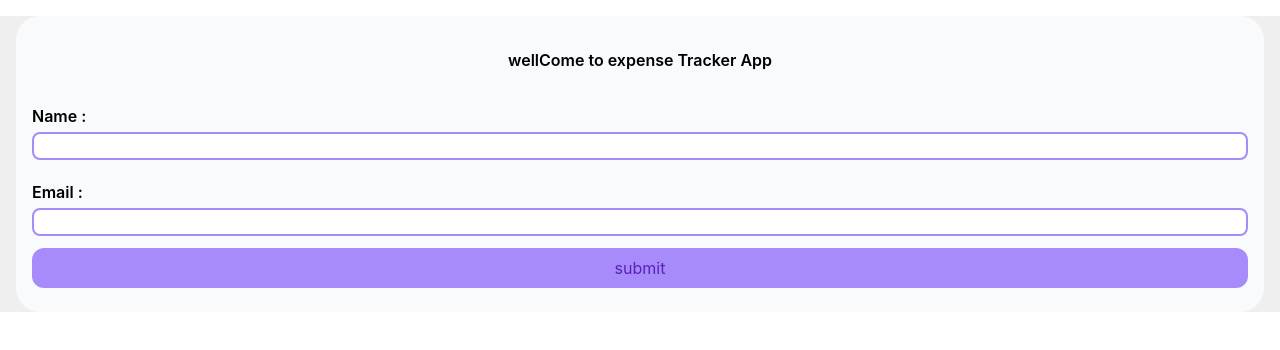
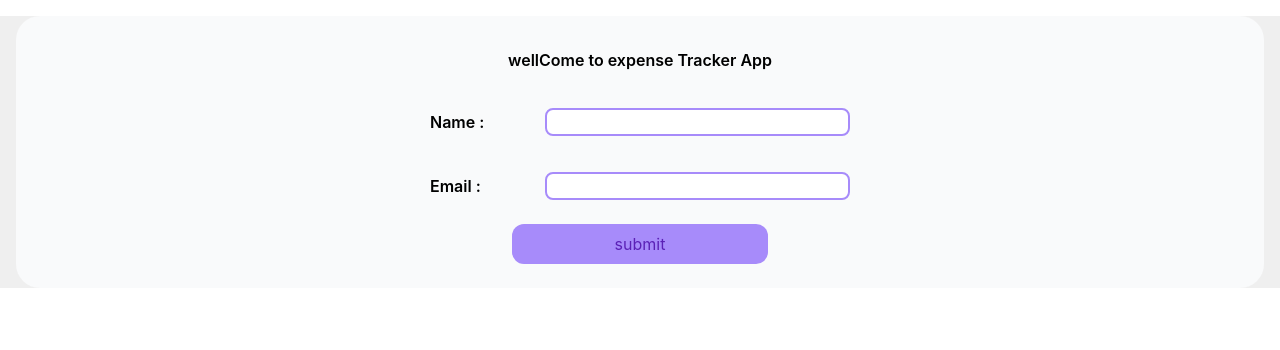
Before and after one commit to alireza921/ExpenseTracker, a React (Create React App) app: page /login in a window 1280 px wide. Shown: the top 350 px of the page. Built offline with nearby package versions, Linux system fonts and the light colour scheme.

Commit message:
add(md:) end point styles

```diff
--- a/src/Components/overView/overView.js
+++ b/src/Components/overView/overView.js
@@ -7,7 +7,8 @@ const Overview = ({ incom, expense }) => {
     <main className='flex flex-col items-center justify-center border-solid bg-violet-100  text-blue-800 font-semibold rounded-xl py-4 px-1 my-3 '>
       <h2 className='my-4'> Total Balanse </h2>
       <h2 className='font-bold text-3xl mb-4'> $ {incom - expense}</h2>
-      <div className='flex items-center justify-between px-4 w-full'>
+      <div className='flex items-center justify-between px-4 w-full md:w-96'>
+
         <div className='flex  justify-center items-center '>
           <div className='mr-2 text-xl  font-medium text-green-400 bg-white p-2  rounded-full'>
             <AiOutlineArrowDown />
@@ -26,6 +27,7 @@ const Overview = ({ incom, expense }) => {
             <p> {expense}</p>
           </div>
         </div>
+
       </div>
     </main>
   );
--- a/src/pages/add New TransAction/addNewTransAction.js
+++ b/src/pages/add New TransAction/addNewTransAction.js
@@ -37,11 +37,11 @@ const AddNewTransAction = () => {
       <h3 className='font-bold my-2 text-blue-800 text-center'> Add TransAction </h3>
       <form
         onSubmit={submitformValueHandler}
-        className='flex flex-col items-start mx-1 pt-2'>
+        className='flex flex-col items-start mx-1 pt-2 md:items-center '>
         <div className=' my-1 flex justify-around    items-center'>
-          <label className='w-24 '> date : </label>
+          <label className='w-24  '> date : </label>
           <input
-            className='px-2 outline-none   rounded-lg focus:border-2 border-solid border-violet-800'
+            className='w-40 px-2 outline-none   rounded-lg focus:border-2 border-solid border-violet-800 md:w-64'
             type='date'
             name='date'
             value={formValue.date}
@@ -49,9 +49,9 @@ const AddNewTransAction = () => {
           />
         </div>
         <div className=' my-1 flex justify-around   items-center '>
-          <label className='w-24 '> Title </label>
+          <label className='w-24  '> Title </label>
           <input
-            className='px-2 outline-none   rounded-lg focus:border-2 border-solid border-violet-800'
+            className=' w-40  px-2 outline-none   rounded-lg focus:border-2 border-solid border-violet-800 md:w-64'
             type='text'
             name='title'
             value={formValue.title}
@@ -59,9 +59,9 @@ const AddNewTransAction = () => {
           />
         </div>
         <div className=' my-1 flex justify-around  items-center '>
-          <label className='w-24 '> amount </label>
+          <label className='w-24  '> amount </label>
           <input
-            className='px-2 outline-none   rounded-lg focus:border-2 border-solid border-violet-800'
+            className=' w-40  px-2 outline-none   rounded-lg focus:border-2 border-solid border-violet-800 md:w-64'
             type='number'
             onChange={formValueHandler}
             name='amount'
@@ -69,16 +69,16 @@ const AddNewTransAction = () => {
           />
         </div>
         <div className=' my-1 flex justify-around   items-center'>
-          <label className='w-24 '>describtion </label>
+          <label className='w-24  '>describtion </label>
           <textarea
-            className='px-2 outline-none   rounded-lg focus:border-2 border-solid border-violet-800'
+            className=' w-40  px-2 outline-none   rounded-lg focus:border-2 border-solid border-violet-800 md:w-64'
             name='desc'
             value={formValue.desc}
             onChange={formValueHandler}
           />
         </div>
 
-        <footer className='w-full flex  flex-col justify-around'>
+        <div className='w-full flex  flex-col justify-around md:flex-row md:w-44 md:items-center'>
           <div className="my-1">
             <input
               id='expense'
@@ -102,10 +102,11 @@ const AddNewTransAction = () => {
             <label htmlFor='incom'> Incom</label>
           </div>
 
-          <button type='submit' className=' bg-violet-800 px-3 py-1 rounded-lg text-violet-200 my-2 self-center'>
+
+        </div>
+        <button type='submit' className=' bg-violet-800 px-3 py-1 rounded-lg text-violet-200 my-2 self-center'>
             Add New TransAction
           </button>
-        </footer>
       </form>
     </div>
   );
--- a/src/pages/loginPage/loginPage.js
+++ b/src/pages/loginPage/loginPage.js
@@ -34,31 +34,35 @@ const LoginPage = () => {
   });
 
   return (
-    <form onSubmit={formik.handleSubmit}>
+    <form onSubmit={formik.handleSubmit} className=' md:flex md:flex-col md:w-full md:items-center md:justify-center '>
       <div className='my-4'>
-        <label className='font-semibold '> Name : </label>
+        <div className='md:flex  md:justify-around items-center'>
+          <label className='font-semibold  w-40'> Name : </label>
           <input
             type='text'
             onChange={formik.handleChange}
             onBlur={formik.handleBlur}
             value={formik.values.name}
             name='name'
-          className='border-2 border-violet-400 rounded-lg px-1 outline-none w-full my-1 '
+            className='border-2 border-violet-400 rounded-lg px-1 outline-none w-full my-1 md:w-full '
           />
+        </div>
         {formik.errors.name && formik.touched.name && (
           <div className='text-red-600 mb-1'> {formik.errors.name} </div>
         )}
       </div>
-      <div>
-        <label className='font-semibold '> Email : </label>
+      <div className="my-4">
+        <div className='md:flex  md:justify-around items-center'>
+          <label className='font-semibold  w-40 '> Email : </label>
           <input
             type='email'
             onChange={formik.handleChange}
             onBlur={formik.handleBlur}
             value={formik.values.email}
             name='email'
-          className='border-2 border-violet-400 rounded-lg px-1 outline-none w-full my-1'
+            className='border-2 border-violet-400 rounded-lg px-1 outline-none w-full my-1md:w-full'
           />
+        </div>
         {formik.errors.email && formik.touched.email && (
           <div className='text-red-600 mb-1'> {formik.errors.email} </div>
         )}
@@ -68,7 +72,7 @@ const LoginPage = () => {
         type='submit'
         className={`${
           !formik.isValid && "bg-gray-200 text-violet-800 cursor-not-allowed"
-        } ${" border-solid w-full bg-violet-400 p-2 text-indigo-50 my-2 rounded-xl"}`}>
+        } ${" border-solid w-full bg-violet-400 p-2 text-indigo-50 my-2 rounded-xl md:w-64 "}`}>
         submit
       </button>
     </form>
```
Lines whose indentation alone changed are shown as unchanged.
